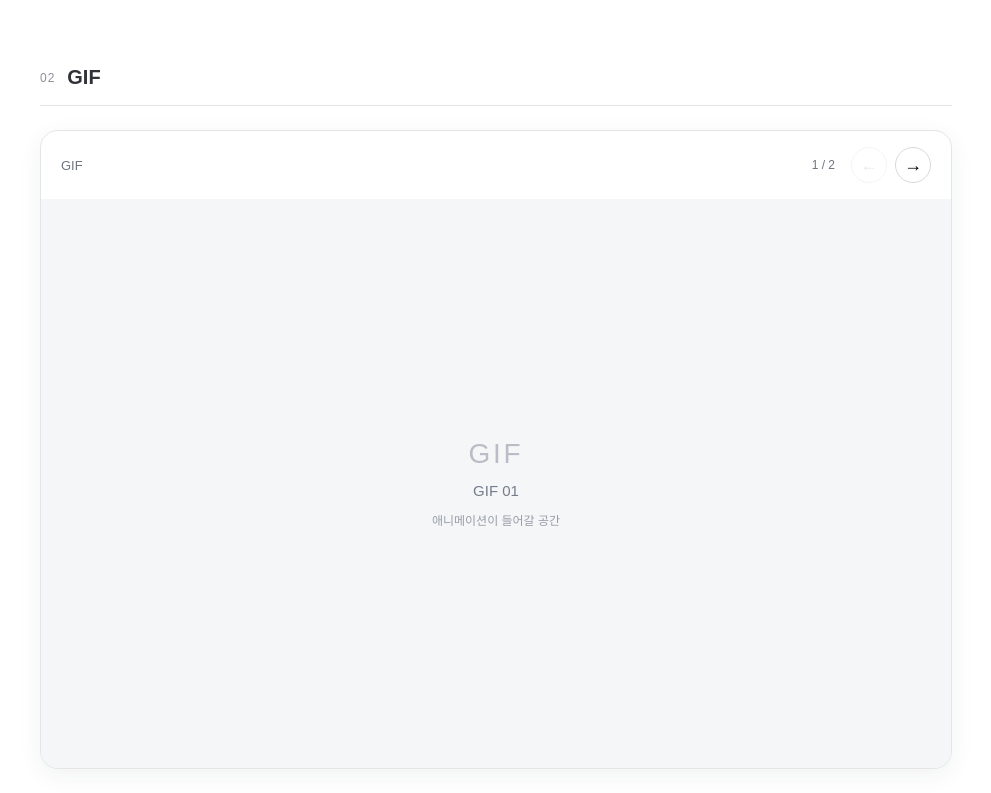
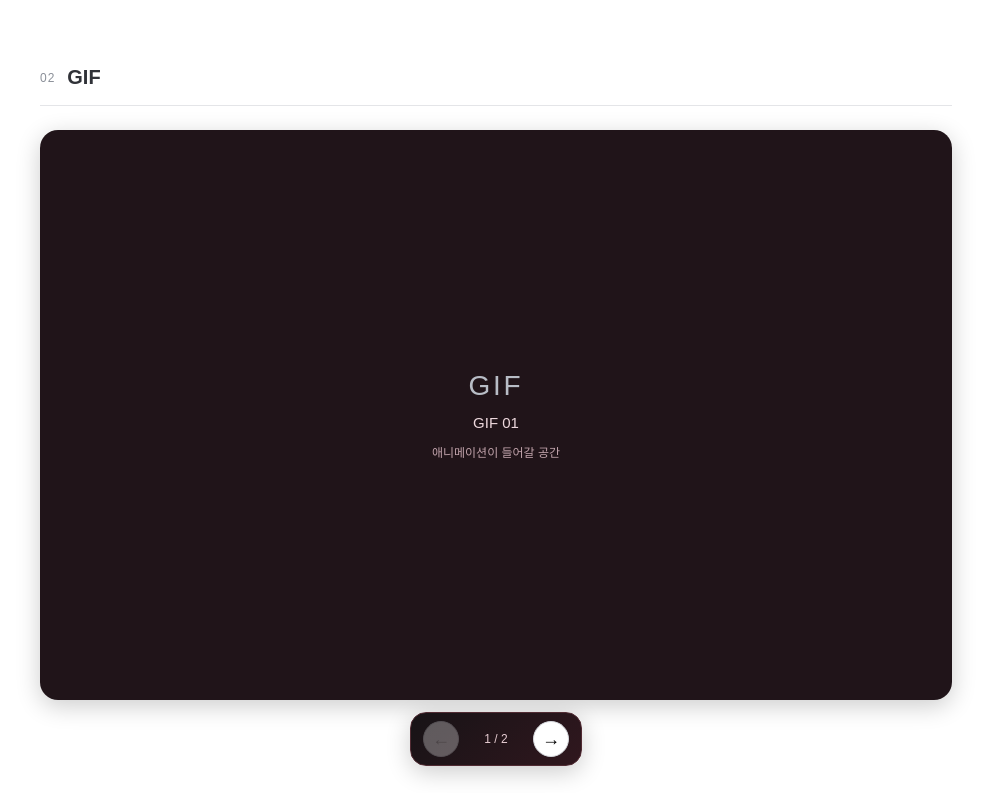
Before and after one commit to rwjgeenyang/artmug_vue, a Vue app: page / in a window 1280 px wide. Shown: the part 307-1100 px from the top of the page, without its empty margins (144-1135 px from the left). Built offline with nearby package versions, Linux system fonts and the light colour scheme; no server answers.

Commit message:
Move media controls outside rounded cards

```diff
--- a/src/components/MediaCarousel.vue
+++ b/src/components/MediaCarousel.vue
@@ -51,14 +51,6 @@ function keyboard(event) {
 
 <template>
   <div class="carousel" role="region" aria-roledescription="슬라이더" :aria-label="label" tabindex="0" @keydown="keyboard">
-    <div class="carousel-top">
-      <span>{{ label }}</span>
-      <div class="carousel-controls">
-        <span class="counter-text" aria-live="polite">{{ index + 1 }} / {{ slides.length }}</span>
-        <button type="button" :disabled="index === 0" :aria-label="label + ' 이전'" @click="move(-1)">←</button>
-        <button type="button" :disabled="index === slides.length - 1" :aria-label="label + ' 다음'" @click="move(1)">→</button>
-      </div>
-    </div>
     <div class="carousel-surface" :class="{ dragging }" @pointerdown="down" @pointermove="drag" @pointerup="end($event)" @pointercancel="end($event, true)" @lostpointercapture="end($event, true)" @dragstart.prevent>
       <div class="carousel-content" :style="{ transform: 'translateX(' + offset + 'px)' }">
         <div class="carousel-media" :class="{ 'gif-media': kind === 'gif', 'gif-filled': kind === 'gif' && current && !failed }">
@@ -71,30 +63,32 @@ function keyboard(event) {
         </div>
       </div>
     </div>
+    <div class="carousel-controls" :aria-label="label + ' 탐색'">
+      <button type="button" :disabled="index === 0" :aria-label="label + ' 이전'" @click="move(-1)">←</button>
+      <span class="counter-text" aria-live="polite">{{ index + 1 }} / {{ slides.length }}</span>
+      <button type="button" :disabled="index === slides.length - 1" :aria-label="label + ' 다음'" @click="move(1)">→</button>
+    </div>
   </div>
 </template>
 
 <style scoped>
-.carousel { border: 1px solid #e3e5e9; border-radius: 18px; overflow: hidden; background: white; box-shadow: 0 6px 24px #252b3510; }
+.carousel { display: flex; flex-direction: column; align-items: stretch; gap: 12px; }
 .carousel:focus-visible { outline: 2px solid #707b8f; outline-offset: 4px; }
-.carousel-top { display: flex; align-items: center; justify-content: space-between; padding: 16px 20px; font-size: 13px; color: #6e7580; }
-.carousel-controls { display: flex; align-items: center; gap: 8px; }
-.counter-text { font-size: 12px; margin-right: 8px; font-variant-numeric: tabular-nums; }
+.carousel-controls { align-self: center; display: flex; align-items: center; gap: 16px; padding: 8px 12px; border: 1px solid #512b33; border-radius: 16px; background: linear-gradient(135deg, #171316, #30171e); box-shadow: 0 6px 24px #0003; }
+.counter-text { font-size: 12px; min-width: 42px; text-align: center; color: #e5cbd1; font-variant-numeric: tabular-nums; }
 .carousel-controls button { width: 36px; height: 36px; border-radius: 50%; margin: 0; padding: 0; font-size: 18px; }
 button:disabled { opacity: .3; cursor: default; }
-.carousel-surface { border-radius: 0 0 17px 17px; overflow: hidden; touch-action: pan-y pinch-zoom; cursor: grab; user-select: none; }
+.carousel-surface { border-radius: 18px; box-shadow: 0 6px 24px #0003; overflow: hidden; touch-action: pan-y pinch-zoom; cursor: grab; user-select: none; }
 .carousel-surface.dragging { cursor: grabbing; }
 .carousel-content { transition: transform .25s ease; }
 .dragging .carousel-content { transition: none; }
-.carousel-media { aspect-ratio: 16 / 9; position: relative; display: grid; place-items: center; background: #f5f6f8; overflow: hidden; }
+.carousel-media { aspect-ratio: 16 / 9; position: relative; display: grid; place-items: center; background: #201419; overflow: hidden; }
 .gif-media { aspect-ratio: 16 / 10; }
 .gif-media.gif-filled { aspect-ratio: auto; display: block; }
-.carousel-media img { display: block; width: 100%; height: auto; border-radius: 0 0 16px 16px; pointer-events: none; }
+.carousel-media img { display: block; width: 100%; height: auto; border-radius: 18px; pointer-events: none; }
 .carousel-media iframe { display: block; border: 0; width: 100%; height: 100%; position: absolute; inset: 0; }
-.empty-copy { display: flex; align-items: center; flex-direction: column; gap: 12px; padding: 24px; text-align: center; font-size: 12px; color: #969da8; }
-.empty-copy strong { color: #747d8b; font-size: 15px; font-weight: 500; }
+.empty-copy { display: flex; align-items: center; flex-direction: column; gap: 12px; padding: 24px; text-align: center; font-size: 12px; color: #c2a4ac; }
+.empty-copy strong { color: #edd8dd; font-size: 15px; font-weight: 500; }
 .empty-symbol { font-size: 28px; letter-spacing: .1em; color: #b8bdc6; }
-.drag-strip { min-height: 54px; padding: 14px 16px; display: flex; flex-wrap: wrap; align-items: center; justify-content: center; gap: 8px; font-size: 12px; color: #939aa5; background: white; }
 @media (prefers-reduced-motion: reduce) { .carousel-content { transition: none; } }
-@media (max-width: 560px) { .carousel-top { padding: 12px 14px; } .drag-strip { font-size: 11px; } }
 </style>
```
